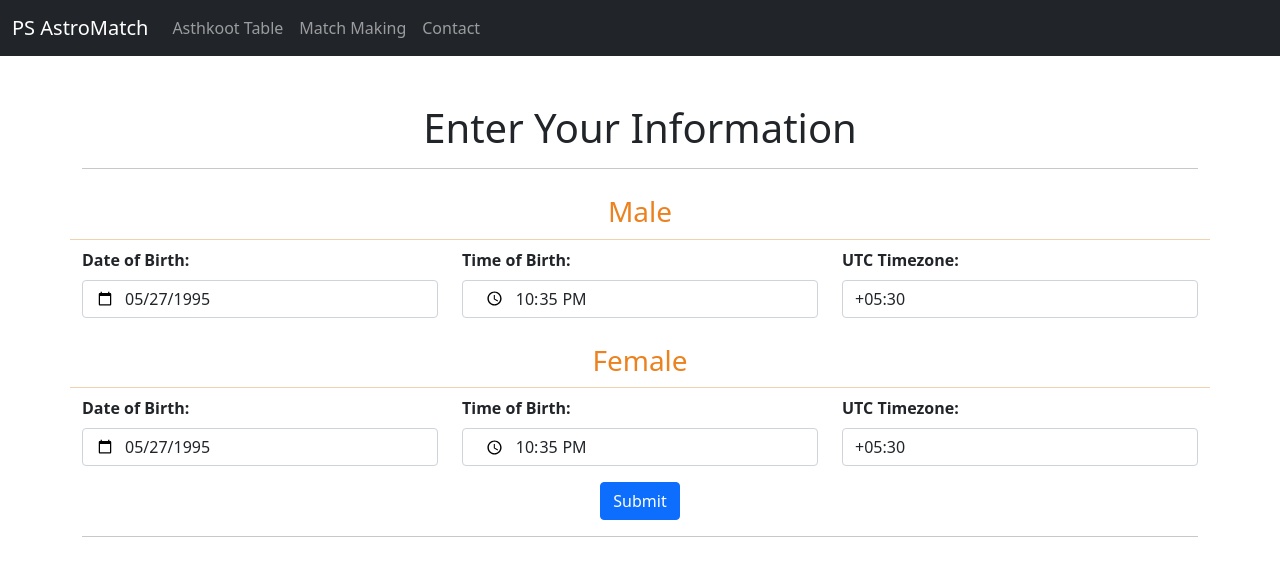
After one commit to lakhpra9/ps_astro, a Django app: page /match_making in a window 1280 px wide. The commit adds this page. Shown: the top 576 px of the page. Run offline with Django 4.2, Linux system fonts and the light colour scheme.

Commit message:
match making page added success

```diff
--- a/astromatch/MyStatic/custom/myStyle.css
+++ b/astromatch/MyStatic/custom/myStyle.css
@@ -25,3 +25,10 @@ input[type="time"]::-webkit-calendar-picker-indicator {
 .mytable thead {
     background-color: bisque;
 }
+
+.txt_h3 {
+    color: rgb(236, 130, 31);
+    border-bottom: 1px solid rgba(219, 149, 64, 0.425);
+    text-align: center;
+    padding: 10px;
+}
--- a/code/astroMatch.py
+++ b/code/astroMatch.py
@@ -91,6 +91,50 @@ def get_moon_info_with_asthkoot(df, moon, changeColName=False):
 
     return dfFin
 
+
+def get_matchmaking_df_v1(maledf, femaledf, criterion_df_path=None):
+    cols = ['degrees', 'RKV', 'rashi', 'nakshatra', 'rashiName', 'nakshatraName', 'padas', 'graha maitri', 'varna', 'vashya', 'yoni', 'gana', 'naadi']
+    maledf.columns, femaledf.columns = cols, cols
+    maledf['Tara'] = ''
+    femaledf['Tara'] = ''
+
+    dfM = maledf.T.rename(columns={0:'Male'})
+    dfM = dfM.join(femaledf.T.rename(columns={0:'Female'}))
+
+    maleNakshatra = dfM.loc['nakshatra', 'Male']
+    femaleNakshatra = dfM.loc['nakshatra', 'Female']
+    dfM.loc['Tara', 'Male'] =  ((femaleNakshatra - maleNakshatra) % 27) % 9 +1
+    dfM.loc['Tara', 'Female'] =  ((maleNakshatra - femaleNakshatra) % 27) % 9 +1
+    dfM.drop(index=['nakshatra'], inplace=True)
+    dfM['Obtained'] = ''
+    # dfM['Max Points'] = range(1, 9)
+
+    dfM = dfM.T
+    criterionList = ['varna', 'vashya', 'Tara', 'yoni', 'graha maitri', 'gana', 'rashiName', 'naadi']
+    dfM = dfM[criterionList]
+    dfM.rename(columns={'rashiName':'bhakut'}, inplace=True)
+    dfM = dfM.T
+
+    criterionList = ['varna', 'vashya', 'Tara', 'yoni', 'graha maitri', 'gana', 'bhakut', 'naadi']
+
+    for criterion in criterionList:
+        if criterion_df_path is None:
+            dfSelct = pd.read_excel('asthkoot_criterion.xlsx', sheet_name=criterion)
+        else:
+            dfSelct = pd.read_excel(criterion_df_path, sheet_name=criterion)
+        dfSelct.set_index(dfSelct.columns, inplace=True)
+        dfM.loc[criterion, 'Obtained'] = dfSelct.loc[dfM.loc[criterion, 'Female'], dfM.loc[criterion, 'Male']]
+
+    dfM['Obtained'] = dfM['Obtained'].astype('float64')
+    total_points = sum(dfM[~dfM['Obtained'].eq('')]['Obtained'].tolist())
+
+    dfM = dfM.T
+
+    return [dfM, total_points]
+
+
+
+
 def get_person_asthkoot_df(df, moonPosition, detailed=False):
     # df :  this is the base df desrived in the function get_asthakoot_base_df
     # moonPosition : In degrees in the sky (converted to UTC)
@@ -117,6 +161,9 @@ def get_person_asthkoot_df(df, moonPosition, detailed=False):
     dfFin.rename(columns={'rashiName':'bhakut'}, inplace=True)
 
     return dfFin
+
+
+
 
 
 def get_matchmaking_df(maledf, femaledf):
--- a/home/urls.py
+++ b/home/urls.py
@@ -7,4 +7,5 @@ urlpatterns = [
     path('', views.index, name='index'),
     path('get_astrology', views.get_astrology, name='get_astrology'),
     path('asthkoot_table', views.asthkoot_table, name='asthkoot_table'),
+    path('match_making', views.match_making, name='match_making'),
 ]
--- a/home/views.py
+++ b/home/views.py
@@ -1,7 +1,7 @@
 from django.shortcuts import render, redirect
 from django.http import JsonResponse
 
-from code.astroMatch import MatchMaking, get_person_asthkoot_df, get_asthakoot_base_df, get_moon_info_with_asthkoot
+from code.astroMatch import * #MatchMaking, get_person_asthkoot_df, get_asthakoot_base_df, get_moon_info_with_asthkoot
 
 from astromatch.settings import BASE_DIR
 
@@ -38,8 +38,42 @@ def get_astrology(request):
 
     return render(request, 'index.html', context=context)
 
+def match_making(request):
+    context = {}
+    if request.POST:
+        m_dob, m_tob, m_tz = request.POST.get('m_dob'), request.POST.get('m_tob'), request.POST.get('m_timezone')
+        context['m_dob'], context['m_tob'], context['m_tz'] = m_dob, m_tob, m_tz
+        year, month, day = [int(i) for i in m_dob.split('-')]
+        hour, minute = [int(i) for i in m_tob.split(':')]
 
+        dt_utc = MatchMaking().convert_standard_to_utc_time(year, month, day, hour, minute, second=0, timeZone=m_tz)
+        moon = MatchMaking().moon(dt_utc)
+        df = get_asthakoot_base_df(filePath=BASE_DIR / 'code/Nakshatras.xlsx')
+        maledf = get_moon_info_with_asthkoot(df, moon, changeColName=True)
 
+        context['male_moondf'] = export_to_html(df=maledf)
+
+        f_dob, f_tob, f_tz = request.POST.get('f_dob'), request.POST.get('f_tob'), request.POST.get('f_timezone')
+        context['f_dob'], context['f_tob'], context['f_tz'] = f_dob, f_tob, f_tz
+        year, month, day = [int(i) for i in f_dob.split('-')]
+        hour, minute = [int(i) for i in f_tob.split(':')]
+
+        dt_utc = MatchMaking().convert_standard_to_utc_time(year, month, day, hour, minute, second=0, timeZone=f_tz)
+        moon = MatchMaking().moon(dt_utc)
+
+        femaledf = get_moon_info_with_asthkoot(df, moon, changeColName=True)
+
+        context['female_moondf'] = export_to_html(df=femaledf)
+
+        criterion_df_path = BASE_DIR / 'code/asthkoot_criterion.xlsx'
+        dfM = get_matchmaking_df_v1(maledf, femaledf, criterion_df_path)
+
+        matchdf_final = dfM[0].reset_index(drop=False)
+        context['match_df'] = export_to_html(df=matchdf_final)
+
+        context['total_points'] = dfM[-1]
+
+    return render(request, 'matchmaking.html', context=context)
 
 
 
--- a/templates/_navbar.html
+++ b/templates/_navbar.html
@@ -1,6 +1,6 @@
 <nav class="navbar navbar-expand-lg navbar-dark bg-dark">
     <div class="container-fluid">
-      <a class="navbar-brand" href=" {% url 'home:index' %} ">My Website</a>
+        <a class="navbar-brand" href=" {% url 'home:index' %} ">PS AstroMatch</a>
         <button class="navbar-toggler" type="button" data-bs-toggle="collapse" data-bs-target="#navbarNav" aria-controls="navbarNav" aria-expanded="false" aria-label="Toggle navigation">
             <span class="navbar-toggler-icon"></span>
         </button>
@@ -10,7 +10,7 @@
                     <a class="nav-link {% if 'asthkoot_table' in request.resolver_match.route %} active {% endif %}" aria-current="page" href="{% url 'home:asthkoot_table' %}">Asthkoot Table</a>
                 </li>
                 <li class="nav-item">
-            <a class="nav-link" href="#">About</a>
+                    <a class="nav-link" href="{% url 'home:match_making' %}">Match Making</a>
                 </li>
                 <li class="nav-item">
                     <a class="nav-link" href="#">Contact</a>
--- /dev/null
+++ b/templates/components/matchMakingForm.html
@@ -0,0 +1,36 @@
+<form method="post" action="{% url 'home:match_making' %}">
+    {% csrf_token %}
+    <div class="row">
+        <h3 class="txt_h3">Male</h3>
+        <div class="col-md-4 mb-3">
+            <label for="m_dob" class="form-label">Date of Birth:</label>
+            <input type="date" class="form-control" id="m_dob" name="m_dob" {% if m_dob %} value="{{m_dob}}" {% else %} value="1995-05-27" {% endif %} required />
+        </div>
+        <div class="col-md-4 mb-3">
+            <label for="m_tob" class="form-label">Time of Birth:</label>
+            <input type="time" class="form-control" id="m_tob" name="m_tob" {% if m_tob %} value="{{m_tob}}" {% else %} value="22:35" {% endif %} required />
+        </div>
+        <div class="col-md-4 mb-3">
+            <label for="m_timezone" class="form-label">UTC Timezone:</label>
+            <input type="text" class="form-control" id="m_timezone" name="m_timezone" {% if m_tz %} value="{{m_tz}}" {% else %} value="+05:30" {% endif %} required />
+        </div>
+    </div>
+    <div class="row">
+        <h3 class="txt_h3">Female</h3>
+        <div class="col-md-4 mb-3">
+            <label for="f_dob" class="form-label">Date of Birth:</label>
+            <input type="date" class="form-control" id="f_dob" name="f_dob" {% if f_dob %} value="{{f_dob}}" {% else %} value="1995-05-27" {% endif %} required />
+        </div>
+        <div class="col-md-4 mb-3">
+            <label for="f_tob" class="form-label">Time of Birth:</label>
+            <input type="time" class="form-control" id="f_tob" name="f_tob" {% if f_tob %} value="{{f_tob}}" {% else %} value="22:35" {% endif %} required />
+        </div>
+        <div class="col-md-4 mb-3">
+            <label for="f_timezone" class="form-label">UTC Timezone:</label>
+            <input type="text" class="form-control" id="f_timezone" name="f_timezone" {% if f_tz %} value="{{f_tz}}" {% else %} value="+05:30" {% endif %} required />
+        </div>
+    </div>
+    <div class="text-center">
+        <button type="submit" class="btn btn-primary">Submit</button>
+    </div>
+</form>
--- /dev/null
+++ b/templates/matchmaking.html
@@ -0,0 +1,35 @@
+{% extends 'base.html' %} {% block content %}
+
+<div class="container">
+    <h1 class="text-center mt-5">Enter Your Information</h1>
+    <hr />
+    {% include 'components/matchMakingForm.html' %}
+    <hr />
+    {% if male_moondf %}
+    <h3 class="text-center my-3">Male Moon Information</h3>
+    <div class="container text-center">{{male_moondf|safe}}</div>
+    <hr />
+    {% endif %}
+
+    <!--This is a comment. Comments are not displayed in the browser-->
+    {% if female_moondf %}
+    <h3 class="text-center my-3">Female Moon Information</h3>
+    <div class="container text-center">{{female_moondf|safe}}</div>
+    <hr />
+    {% endif %}
+
+    <!--This is a comment. Comments are not displayed in the browser-->
+    {% if match_df %}
+    <h3 class="text-center my-3">Match Making Results</h3>
+    <div class="container text-center">{{match_df|safe}}</div>
+    <hr />
+    {% endif %}
+
+    <!--This is a comment. Comments are not displayed in the browser-->
+    {% if total_points %}
+    <h2 class="text-center my-3">Total Points = {{total_points}}</h2>
+    {% endif %}
+</div>
+
+<!--This is a comment. Comments are not displayed in the browser-->
+{% endblock %}
```
Also changed, not shown: 1 other file. Lines whose indentation alone changed are shown as unchanged.
